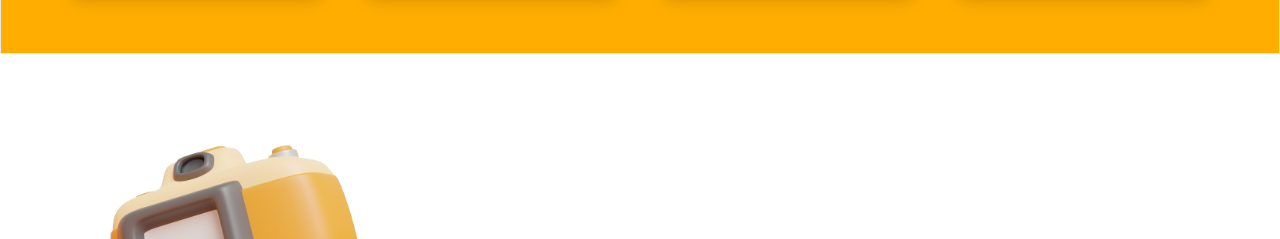
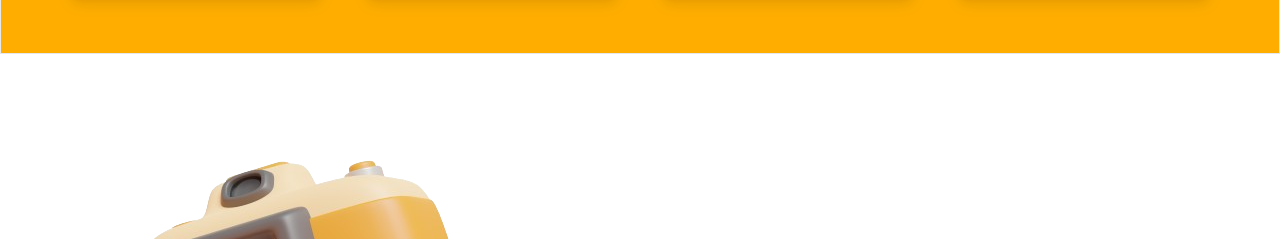
Before and after one commit to AdheIndraWahyudhy/OntaCreative, a website: page index.html in a window 1280 px wide. Shown: the part 950-1189 px from the top of the page. Drawn offline with Linux system fonts and the light colour scheme.

Commit message:
Memperbaiki Space kosong ganggu

```diff
--- a/index.html
+++ b/index.html
@@ -140,7 +140,7 @@
 
     <!-- About me -->
     <div class="container flex flex-col justify-center items-center md:flex-row py-10">
-        <img src="./../src/img/03june22_camera_icon_03-removebg-preview.png" alt="" class="max-w-sm mx-auto">
+        <img src="./../src/img/03june22_camera_icon_03-removebg-preview.png" alt="" class=" mx-auto">
         <div>
             <h2 class="text-center text-black text-2xl font-bold">ONTA <span class="text-primary">Creative</span></h2>
             <p>Lorem ipsum dolor sit amet consectetur adipisicing elit. Veritatis, laudantium sequi beatae eos dolorem mollitia accusamus quia earum debitis dolores veniam, inventore, laborum vel autem libero quis qui necessitatibus a!</p>
```
